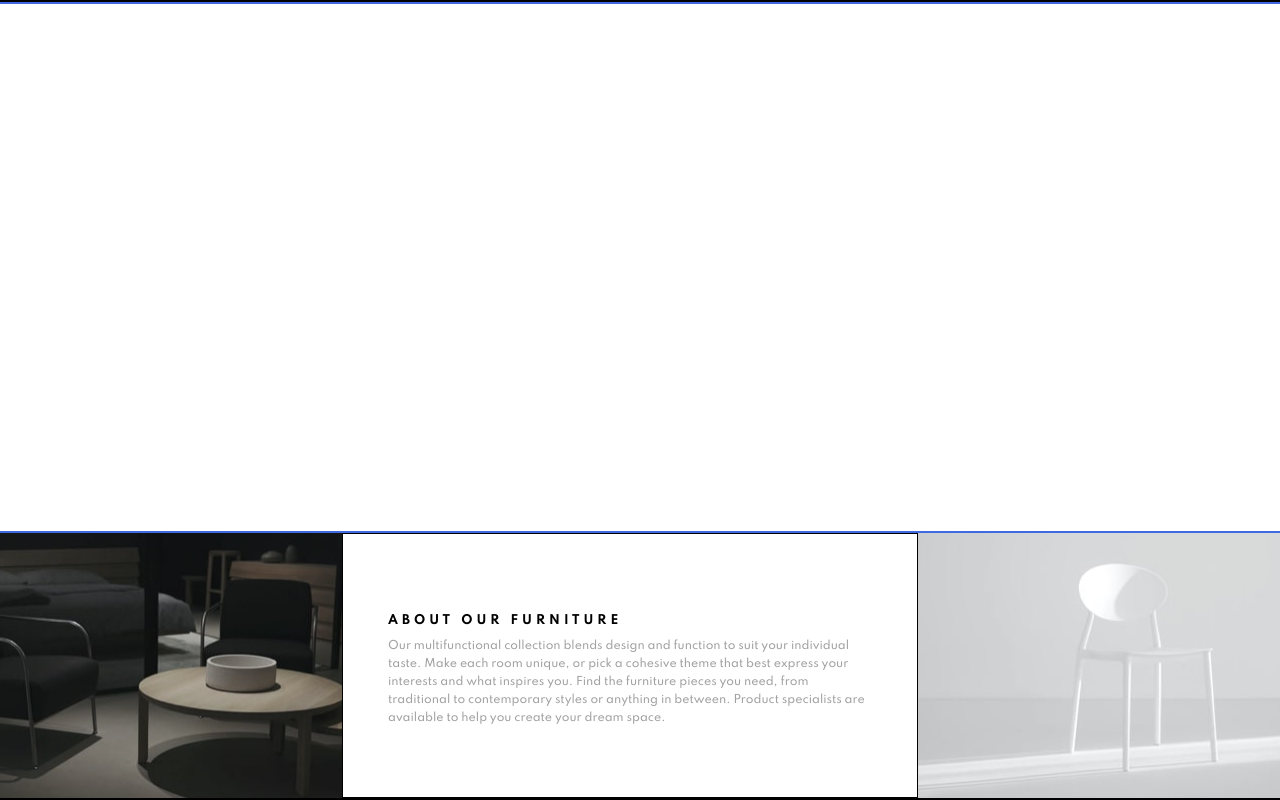
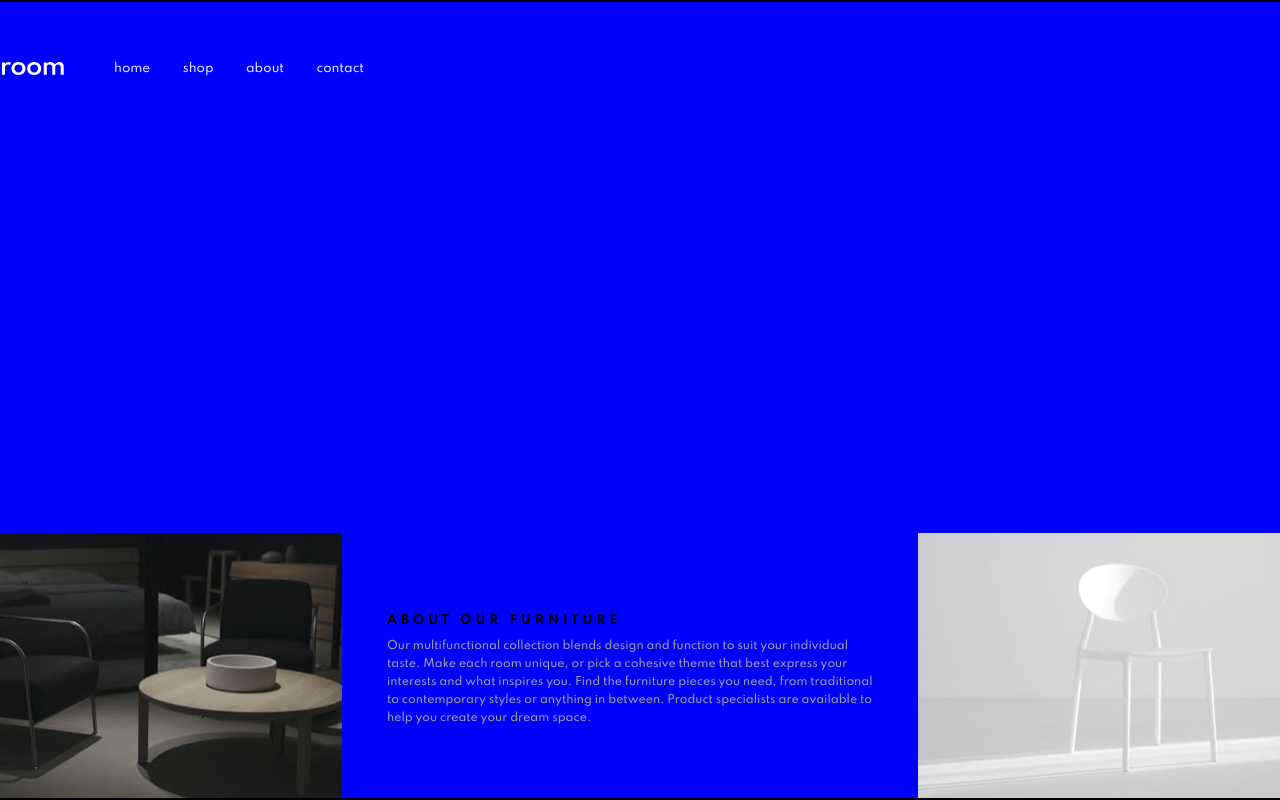
Before and after one commit to Dhadhazi/roomhomepage, a Next.js app: page / in a window 1280 px wide. Shown: the top 800 px of the page. Built offline with nearby package versions, Linux system fonts and the light colour scheme.

Commit message:
menu done

```diff
--- /dev/null
+++ b/components/Menu.tsx
@@ -0,0 +1,19 @@
+import React from "react";
+import styles from "../styles/Menu.module.scss";
+import { MenuItem } from "./MenuItem";
+
+const MENU = ["home", "shop", "about", "contact"];
+
+export const Menu = () => {
+  return (
+    <div className={styles.container}>
+      <img src="./logo.svg" />
+
+      <div className={styles.menuItems}>
+        {MENU.map((title, index) => (
+          <MenuItem title={title} key={`menu-${index}`} />
+        ))}
+      </div>
+    </div>
+  );
+};
--- /dev/null
+++ b/components/MenuItem.tsx
@@ -0,0 +1,10 @@
+import React from "react";
+import styles from "../styles/MenuItem.module.scss";
+
+type Props = {
+  title: string;
+};
+
+export const MenuItem = ({ title }: Props) => {
+  return <div className={styles.item}>{title}</div>;
+};
--- a/pages/index.tsx
+++ b/pages/index.tsx
@@ -1,3 +1,4 @@
+import { Menu } from "../components/Menu";
 import { Sideshow } from "../components/Sideshow";
 import styles from "../styles/Home.module.scss";
 
@@ -5,7 +6,9 @@ export default function Home() {
   return (
     <div className={styles.container}>
       <div className={styles.siteContainer}>
-        <div className={styles.sliderContainer}>Slider Place</div>
+        <div className={styles.sliderContainer}>
+          <Menu />
+        </div>
         <div className={styles.aboutContainer}>
           <img src="images/image-about-dark.jpg" alt="Nice furniture" />
           <div className={styles.aboutTextBox}>
--- a/styles/Home.module.scss
+++ b/styles/Home.module.scss
@@ -20,7 +20,6 @@
 .sliderContainer {
   width: 100%;
   flex: 1;
-  border: 2px solid royalblue;
 }
 
 .aboutContainer {
@@ -33,7 +32,6 @@
     justify-content: center;
     align-items: center;
     flex-direction: column;
-    border: 1px solid black;
     .aboutText {
       margin: 45px;
       h2 {
--- /dev/null
+++ b/styles/Menu.module.scss
@@ -0,0 +1,14 @@
+.container {
+  position: fixed;
+  z-index: 2;
+  display: flex;
+  margin: 60px 80px;
+}
+
+.menuItems {
+  position: relative;
+  display: flex;
+  margin-left: 50px;
+  width: 250px;
+  justify-content: space-between;
+}
--- /dev/null
+++ b/styles/MenuItem.module.scss
@@ -0,0 +1,24 @@
+.item {
+  color: white;
+  opacity: 0.9;
+  position: relative;
+
+  &:hover {
+    cursor: pointer;
+    opacity: 1;
+    &:after {
+      width: 50%;
+      transition: 0.4s ease all;
+    }
+  }
+  &:after {
+    content: "";
+    position: absolute;
+    top: 150%;
+    height: 2px;
+    width: 0%;
+    left: 25%;
+    background-color: white;
+    transition: 0.3s ease all 0.1s;
+  }
+}
--- a/styles/globals.scss
+++ b/styles/globals.scss
@@ -4,6 +4,7 @@ body {
   margin: 0;
   font-family: "Spartan", sans-serif;
   font-size: 12px;
+  background-color: blue;
 }
 
 a {
```
Also changed, not shown: public/logo.svg (added).
